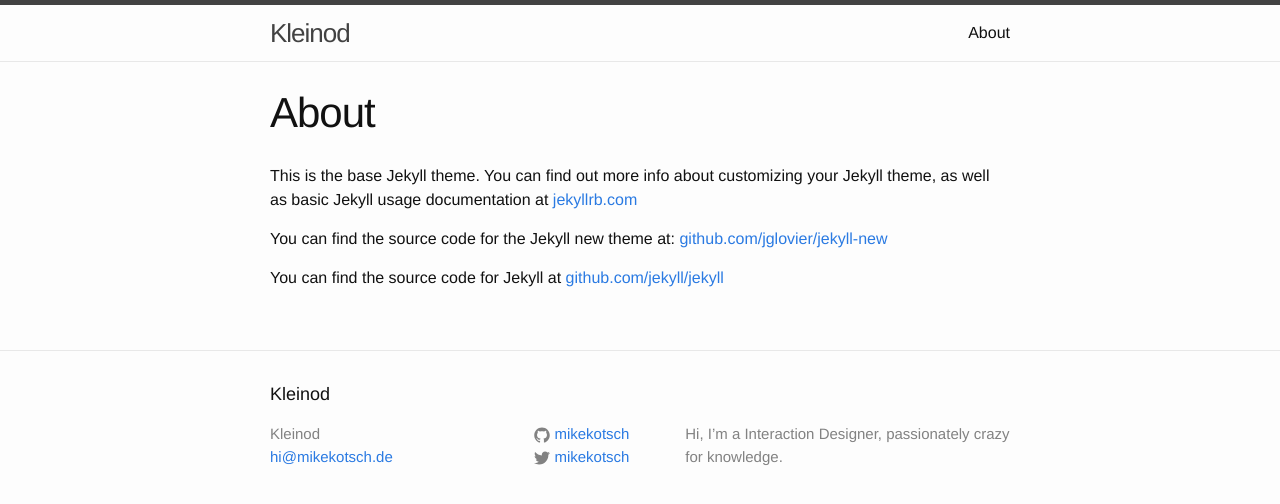
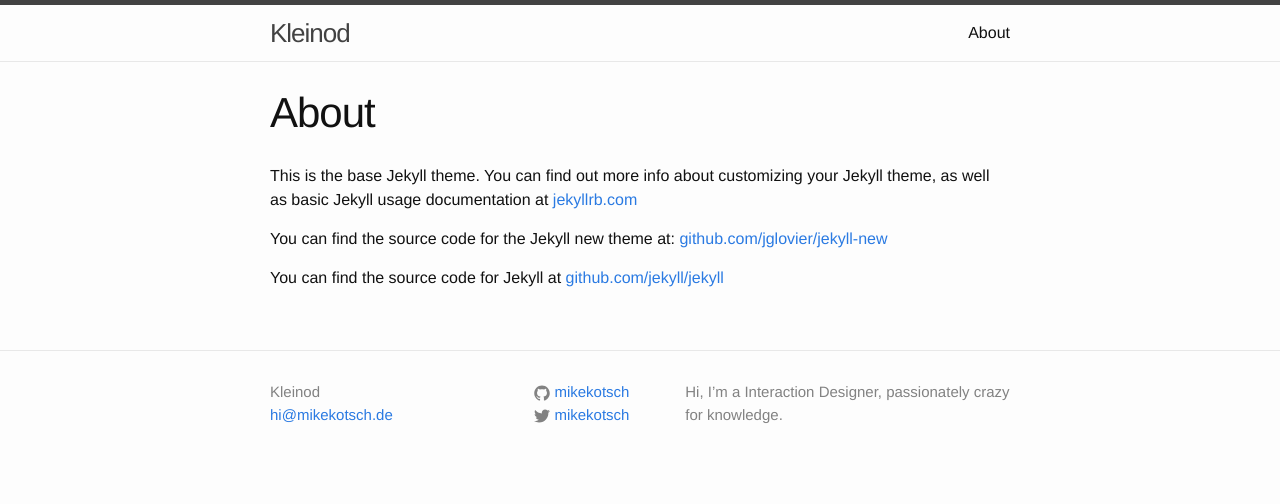
Before and after one commit to mikekotsch/mikekotsch.github.io, a Jekyll site: the page built from about.md, in a window 1280 px wide. Shown: the top 504 px of the page. Built offline with Jekyll 4.4.1, drawn with Linux system fonts in a browser that asks for light colours.

Commit message:
Personalisation

```diff
--- a/_includes/footer.html
+++ b/_includes/footer.html
@@ -2,7 +2,7 @@
 
   <div class="wrapper">
 
-    <h2 class="footer-heading">{{ site.title }}</h2>
+    <!-- <h2 class="footer-heading">{{ site.title }}</h2> -->
 
     <div class="footer-col-wrapper">
       <div class="footer-col  footer-col-1">
--- a/index.html
+++ b/index.html
@@ -18,6 +18,6 @@
     {% endfor %}
   </ul>
 
-  <p class="rss-subscribe">subscribe <a href="{{ "/feed.xml" | prepend: site.baseurl }}">via RSS</a></p>
+<!-- <p class="rss-subscribe">subscribe <a href="{{ "/feed.xml" | prepend: site.baseurl }}">via RSS</a></p> -->
 
 </div>
```
